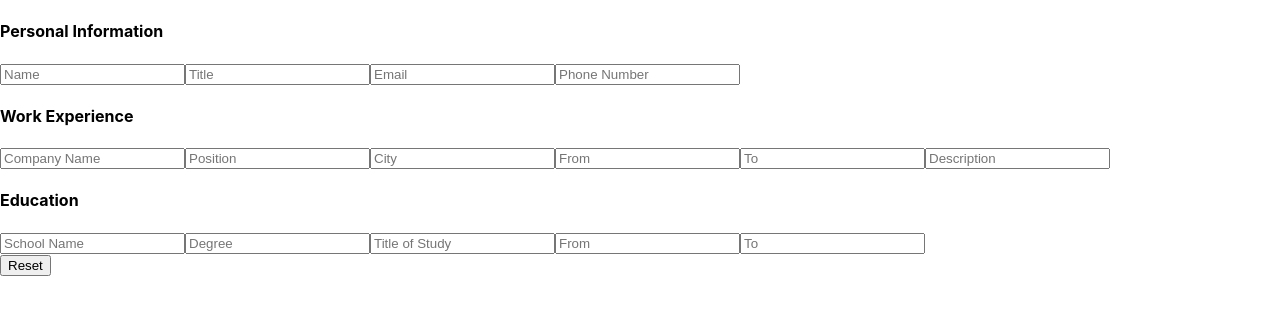
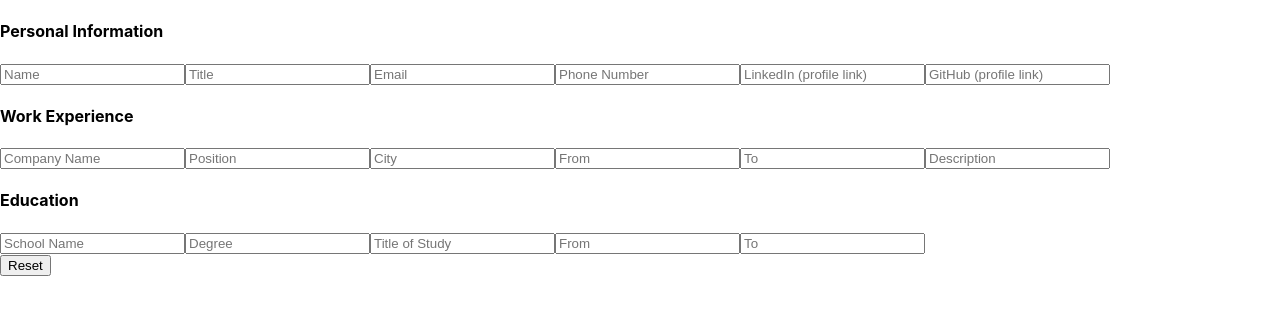
Before and after one commit to mraffia/odin-cv-application, a React (Create React App) app: page / in a window 1280 px wide. Shown: the top 314 px of the page. Built offline with nearby package versions, Linux system fonts and the light colour scheme.

Commit message:
Add linkedin and github input

```diff
--- a/src/App.js
+++ b/src/App.js
@@ -9,6 +9,8 @@ class App extends React.Component {
       title: '',
       email: '',
       phone: '',
+      linkedin: '',
+      github: '',
       schoolName: '',
       degree: '',
       studyTitle: '',
@@ -55,6 +57,12 @@ class App extends React.Component {
             </label>
             <label>
               <input placeholder="Phone Number" name="phone" type="text" onChange={this.handleChange} />
+            </label>
+            <label>
+              <input placeholder="LinkedIn (profile link)" name="linkedin" type="text" onChange={this.handleChange} />
+            </label>
+            <label>
+              <input placeholder="GitHub (profile link)" name="github" type="text" onChange={this.handleChange} />
             </label>
           </div>
 
```
